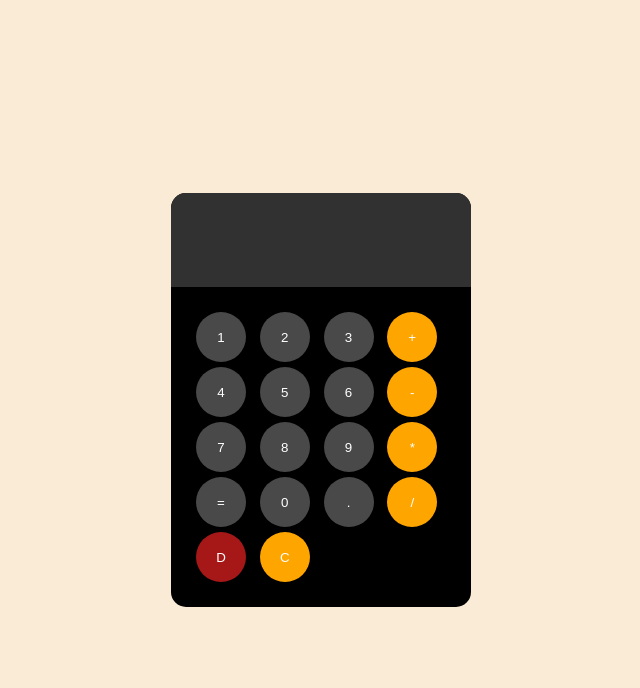
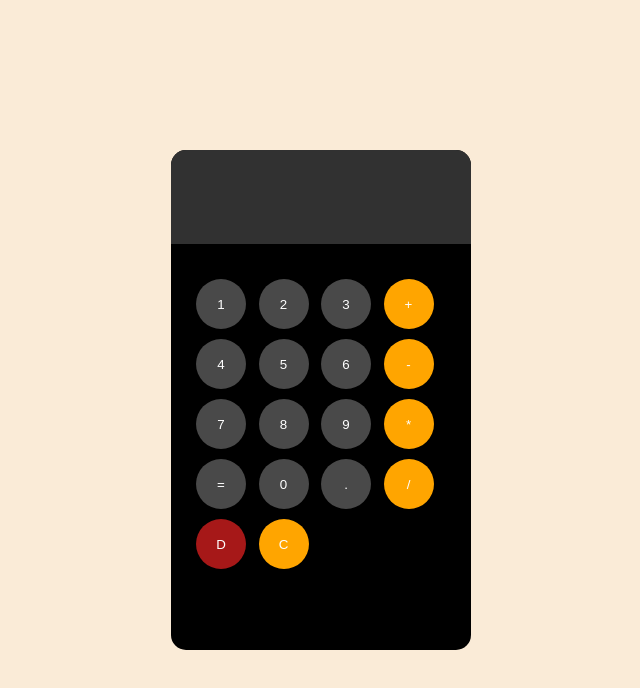
Before and after one commit to Nebiyusamuelalemu/calculator, a plain HTML site: page index.html in a window 1280 px wide. Shown: the whole page, without its empty margins (319-959 px from the left). Drawn offline with Linux system fonts and the light colour scheme.

Commit message:
finished

```diff
--- a/style.css
+++ b/style.css
@@ -13,6 +13,11 @@ body{
     border-radius: 15px;
     max-width: 300px;
     overflow: hidden;
+    height: 500px;
+}
+
+#calculator button{
+    margin-top: 10px;
 }
 
 #display{
@@ -28,7 +33,7 @@ body{
 #keys{
     display: grid;
     grid-template-columns: repeat(4, 1fr);
-    gap: 5px;
+    gap: 0px;
     padding: 25px;
 }
 
```
